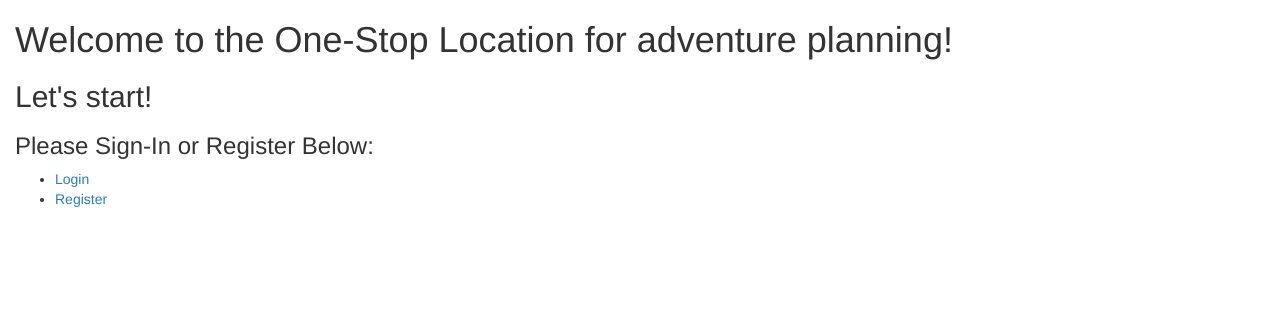
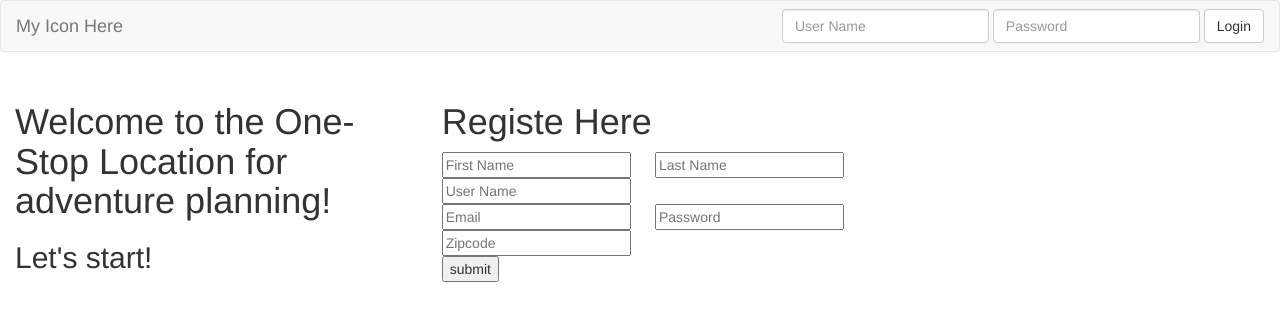
Before and after one commit to BlerinaAliaj/HB-Project, a Flask app: page / in a window 1280 px wide. Shown: the top 321 px of the page. Run offline with Flask 2, Linux system fonts and the light colour scheme; some libraries are stand-ins or nearby versions.

Commit message:
querying osm, uploading data on map

```diff
--- a/model.py
+++ b/model.py
@@ -221,6 +221,7 @@ class Route(db.Model):
     trip = db.relationship("Trip", backref=db.backref("routes"))
 
 
+
 ##############################################################################
 # Helper functions
 
@@ -230,6 +231,8 @@ def connect_to_db(app):
 
     # Configure to use our PstgreSQL database
     app.config['SQLALCHEMY_DATABASE_URI'] = 'postgresql:///hiker'
+    # app.config['SQLALCHEMY_BINDS'] = {'gis': 'postgresql:///gis'}
+
     db.app = app
     db.init_app(app)
 
--- a/server.py
+++ b/server.py
@@ -7,7 +7,8 @@ import json
 from model import User, Trip, UserTrip, Comment, CheckList, Geodata, GeodataTrip, Route, connect_to_db, db
 import datetime
 from flask_socketio import SocketIO, send, emit, join_room
-
+from sqlalchemy.orm import sessionmaker
+from sqlalchemy import create_engine
 
 app = Flask(__name__)
 
@@ -21,6 +22,11 @@ socketio = SocketIO(app)
 # silently. This is horrible. Fix this so that, instead, it raises an
 # error.
 app.jinja_env.undefined = StrictUndefined
+
+# Create connection to my 'gis' database
+
+gis_db = create_engine('postgresql:///gis2')
+GISSession = sessionmaker(gis_db)
 
 
 @app.route('/')
@@ -258,9 +264,19 @@ def trip_detail(trip_code):
         comments = query_comment.all()
         sorted_messages = sorted(comments, key=lambda x: x.time, reverse=True)
 
+        # query trips and show them in reverse chronological order
+        trips = query_user.trips
+
+        # use the sorted built-in function with lamda function where the key
+        # we are using to sort by is the date trip was created. Will reverse
+        # list to show latest trip first
+        sorted_trips = sorted(trips, key=lambda x: x.date_created, reverse=True)
+
+
+
         # add information for display in the webpage
         return render_template('trip_detail.html', username=username, name=name,
-                    trip_name=trip_name, members=members,
+                    trip_name=trip_name, members=members, trips=sorted_trips,
                     trip_code=trip_code, items=items, messages=comments)
     else:
         flash("You are not logged in. Please do so.")
@@ -486,6 +502,61 @@ def add_marker_data():
     return redirect("/trip_detail/"+trip_code)
 
 
+@app.route('/query_osm.json')
+def query_osm_on_viewport():
+    """Queries osm databased based on viewport, returns all ways within the viewport"""
+
+    gis_session = GISSession()
+
+    latNE = request.args.get('latNE')
+    lngNE = request.args.get('lngNE')
+    latSW = request.args.get('latSW')
+    lngSW = request.args.get('lngSW')
+
+    sql = """SELECT name, ST_AsGeoJSON(way) AS geo_json
+                FROM planet_osm_line
+                    WHERE (
+                        way && ST_MakeEnvelope(:lngSW, :latSW, :lngNE, :latNE, 4326)
+                        OR
+                        way ~ ST_MakeEnvelope(:lngSW, :latSW, :lngNE, :latNE, 4326)
+                        OR
+                        way @ ST_MakeEnvelope(:lngSW, :latSW, :lngNE, :latNE, 4326)
+                    )
+             UNION
+             SELECT name, ST_AsGeoJSON(way) AS geo_json
+                FROM planet_osm_roads
+                    WHERE (
+                        way && ST_MakeEnvelope(:lngSW, :latSW, :lngNE, :latNE, 4326)
+                        OR
+                        way ~ ST_MakeEnvelope(:lngSW, :latSW, :lngNE, :latNE, 4326)
+                        OR
+                        way @ ST_MakeEnvelope(:lngSW, :latSW, :lngNE, :latNE, 4326)
+                    )
+          """
+
+    # sql = """SELECT node_id
+
+    all_nodes = gis_session.execute(sql, {'lngSW': lngSW,
+                             'latSW': latSW,
+                             'lngNE': lngNE,
+                             'latNE': latNE})
+
+    nodes = all_nodes.fetchall()
+
+    print nodes
+
+    my_gis_data = {}
+
+    for trail_name, geo_json in nodes:
+        my_gis_data[trail_name] = {
+            'type': "Feature",
+            'geometry': json.loads(geo_json),
+            'properties': {
+                'name': trail_name
+            }
+        }
+
+    return json.dumps(my_gis_data)
 
 if __name__ == "__main__":
     # We have to set debug=True here, since it has to be True at the
--- a/templates/base.html
+++ b/templates/base.html
@@ -2,24 +2,46 @@
 <html>
 <head>
   <title>{% block title %}Hiker App{% endblock %}</title>
-  <link rel="stylesheet" href="https://maxcdn.bootstrapcdn.com/bootstrap/3.3.7/css/bootstrap.min.css" integrity="sha384-BVYiiSIFeK1dGmJRAkycuHAHRg32OmUcww7on3RYdg4Va+PmSTsz/K68vbdEjh4u" crossorigin="anonymous">
 
+  <link href="https://maxcdn.bootstrapcdn.com/bootstrap/3.3.7/css/bootstrap.min.css" rel="stylesheet">
+  <link href="/static/style.css" rel="stylesheet">
 
 </head>
 
 <body>
-  <div>
-    </form>
-      <ul class="nav navbar-nav navbar-right">
-        {% if 'user' in session %}
 
-          <li><a href="/profile">Member Home Page</li>
-          <li><a href="/logout">Logout</a></li>
+  <nav class="navbar navbar-default">
+    <div class="container-fluid">
+      <div class="navbar-header">
+        <button type="button" class="navbar-toggle collapsed" data-toggle="collapse" data-target="#bs-example-navbar-collapse-1" aria-expanded="false">
+          <span class="sr-only">Toggle navigation</span>
+          <span class="icon-bar"></span>
+          <span class="icon-bar"></span>
+          <span class="icon-bar"></span>
+        </button>
+        <a class="navbar-brand" href="#">My Icon Here</a>
+      </div>
 
-        {% endif %}
-      </ul>
-  </div>
+      <!-- Collect the nav links, forms, and other content for toggling -->
+      <div class="collapse navbar-collapse" id="bs-example-navbar-collapse-1">
 
+        <ul class="nav navbar-nav navbar-right">
+          {% if 'user' in session %}
+            <li><a href="/profile">Member Profile</a></li>
+            <li><a href="/logout">Logout</a></li>
+          {% else %}
+            <form class="navbar-form navbar-right" action="/login" method="POST">
+              <div class="form-group">
+                <input id="uname" type="text" class="form-control" placeholder="User Name" name='username'>
+                <input id="pwd" type="password" class="form-control" placeholder="Password" name='password'>
+              </div>
+              <button type="submit" class="btn btn-default">Login</button>
+            </form>
+          {% endif %}
+        </ul>
+      </div>
+    </div>
+  </nav>
 
   <div class="container-fluid">
     <ul>
@@ -29,9 +51,9 @@
     </ul>
 
 
-  {% block content %} put your content here {% endblock %}
+    {% block content %} put your content here {% endblock %}
   </div>
-
 <script src="https://code.jquery.com/jquery.js"></script>
+<script type="text/javascript" src="/static/credentials.js"></script>
 </body>
 </html>
--- a/templates/homepage.html
+++ b/templates/homepage.html
@@ -1,16 +1,47 @@
 {% extends 'base.html' %}
 {% block content %}
 
-<h1>Welcome to the One-Stop Location for adventure planning!</h1>
-<h2>Let's start!</h2>
-<h3>Please Sign-In or Register Below:</h3>
-<form class="login">
-<ul>
-<li><a href="/login">Login</a></li>
-<li><a href="/register">Register</a></li>
-</ul>
- </form>
+<div class="row">
+    <!--Columns go here-->
+    <div class="col-xs-4">
+        <h1>Welcome to the One-Stop Location for adventure planning!</h1>
+        <h2>Let's start!</h2>
+    </div>
+    <div class="col-md-6">
+        <h1>Registe Here</h1>
+        <form id="registration" action="/register" method="POST">
+            <div class="row">
+                <div class="col-xs-4">
+                <input id='fname' type="text" name="firstname" required placeholder="First Name">
+                </div>
+                <div class="col-xs-4">
+                <input id='lname' type="text" name="lastname" required placeholder="Last Name">
+                </div>
+            </div>
+            <div class="row">
+                <div class="col-xs-6">
+                <input id='uname' type="text" name="username" required placeholder="User Name">
+                </div>
+            </div>
+            <div class="row">
+                <div class="col-xs-4">
+                <input id='email' type="email" name="email" required placeholder="Email">
+                </div>
+                <div class="col-xs-4">
+                <input id='pwd' type="password" name="password" required placeholder="Password">
+                </div>
+            </div>
+              <div class="row">
+                <div class="col-xs-4">
+                <input id='zipc' type="text" name="zipcode" placeholder="Zipcode">
+                </div>
 
+            </div>
+            <input type="submit" value="submit"><br>
+
+        </form>
+    </div>
+</div>
 
 
 {% endblock %}
```
Also changed, not shown: static/create_trip.js (added, +32 -0 lines), static/myscript.js (+54 -4 lines), static/trip_detail.js (added, +55 -0 lines), templates/trip_detail.html (+57 -97 lines), templates/user_profile.html (+1 -35 lines), test_server.py (+41 -23 lines), 1 other file.
